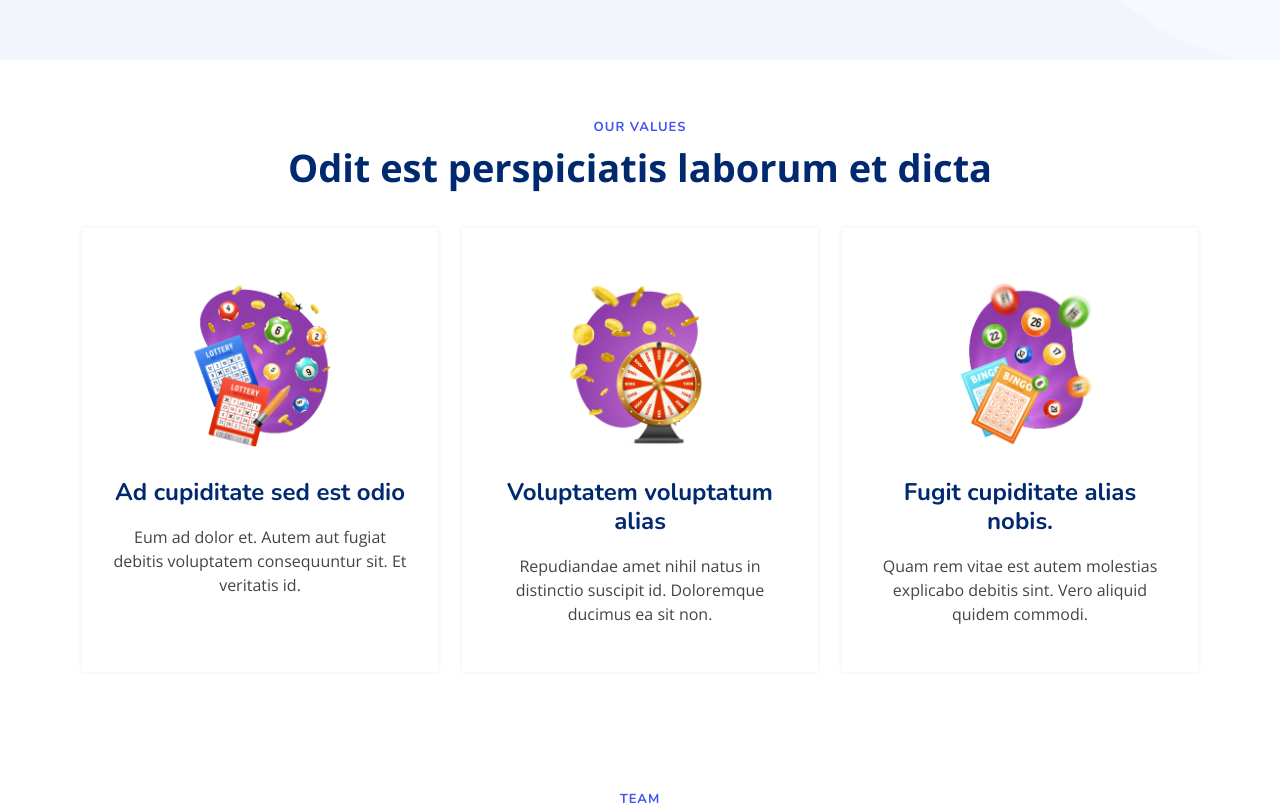
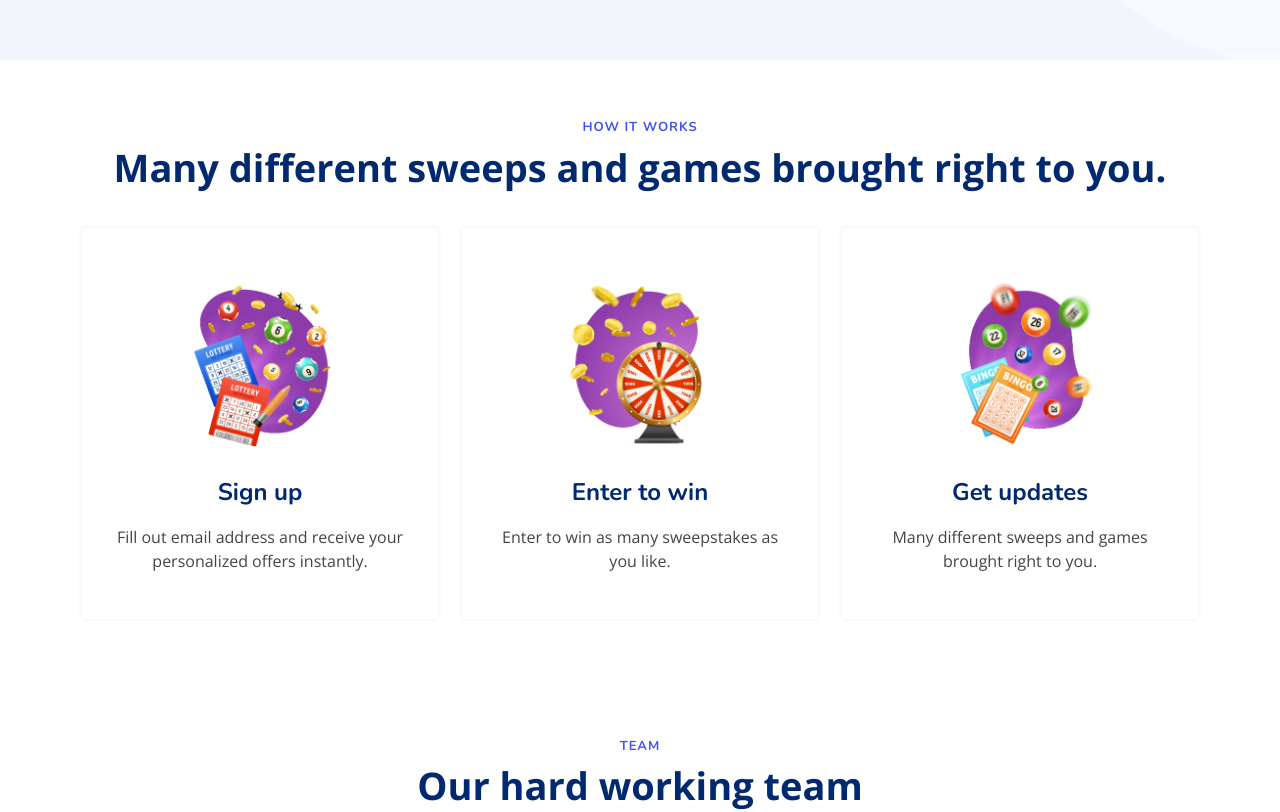
Before and after one commit to kseniiavlev/StakesMania, a plain HTML site: page index.html in a window 1280 px wide. Shown: the part 740-1552 px from the top of the page. Drawn offline with nearby package versions, Linux system fonts and the light colour scheme.

Commit message:
How it works section updated
-text update

```diff
--- a/index.html
+++ b/index.html
@@ -81,14 +81,14 @@
 
   <main id="main">
 
-    <!-- ======= Values Section ======= -->
+    <!-- ======= How It Works ======= -->
     <section id="values" class="values">
 
       <div class="container" data-aos="fade-up">
 
         <header class="section-header">
-          <h2>Our Values</h2>
-          <p>Odit est perspiciatis laborum et dicta</p>
+          <h2>How It Works</h2>
+          <p>Many different sweeps and games brought right to you.</p>
         </header>
 
         <div class="row">
@@ -96,24 +96,24 @@
           <div class="col-lg-4" data-aos="fade-up" data-aos-delay="200">
             <div class="box">
               <img src="assets/img/lottery-1.png" class="img-fluid" alt="">
-              <h3>Ad cupiditate sed est odio</h3>
-              <p>Eum ad dolor et. Autem aut fugiat debitis voluptatem consequuntur sit. Et veritatis id.</p>
+              <h3>Sign up</h3>
+              <p>Fill out email address and receive your personalized offers instantly.</p>
             </div>
           </div>
 
           <div class="col-lg-4 mt-4 mt-lg-0" data-aos="fade-up" data-aos-delay="400">
             <div class="box">
               <img src="assets/img/lottery-2.png" class="img-fluid" alt="">
-              <h3>Voluptatem voluptatum alias</h3>
-              <p>Repudiandae amet nihil natus in distinctio suscipit id. Doloremque ducimus ea sit non.</p>
+              <h3>Enter to win</h3>
+              <p>Enter to win as many sweepstakes as you like.</p>
             </div>
           </div>
 
           <div class="col-lg-4 mt-4 mt-lg-0" data-aos="fade-up" data-aos-delay="600">
             <div class="box">
               <img src="assets/img/lottery-3.png" class="img-fluid" alt="">
-              <h3>Fugit cupiditate alias nobis.</h3>
-              <p>Quam rem vitae est autem molestias explicabo debitis sint. Vero aliquid quidem commodi.</p>
+              <h3>Get updates</h3>
+              <p>Many different sweeps and games brought right to you.</p>
             </div>
           </div>
 
@@ -121,7 +121,7 @@
 
       </div>
 
-    </section><!-- End Values Section -->
+    </section><!-- How It Works -->
 
 
 
@@ -219,7 +219,7 @@
 
     </section><!-- End Team Section -->
 
-    <!-- ======= Clients Section ======= -->
+    <!-- ======= Game Section======= -->
     <section id="clients" class="clients">
 
       <div class="container" data-aos="fade-up">
@@ -244,7 +244,7 @@
         </div>
       </div>
 
-    </section><!-- End Clients Section -->
+    </section><!-- End Game Section -->
 
 
 
```
